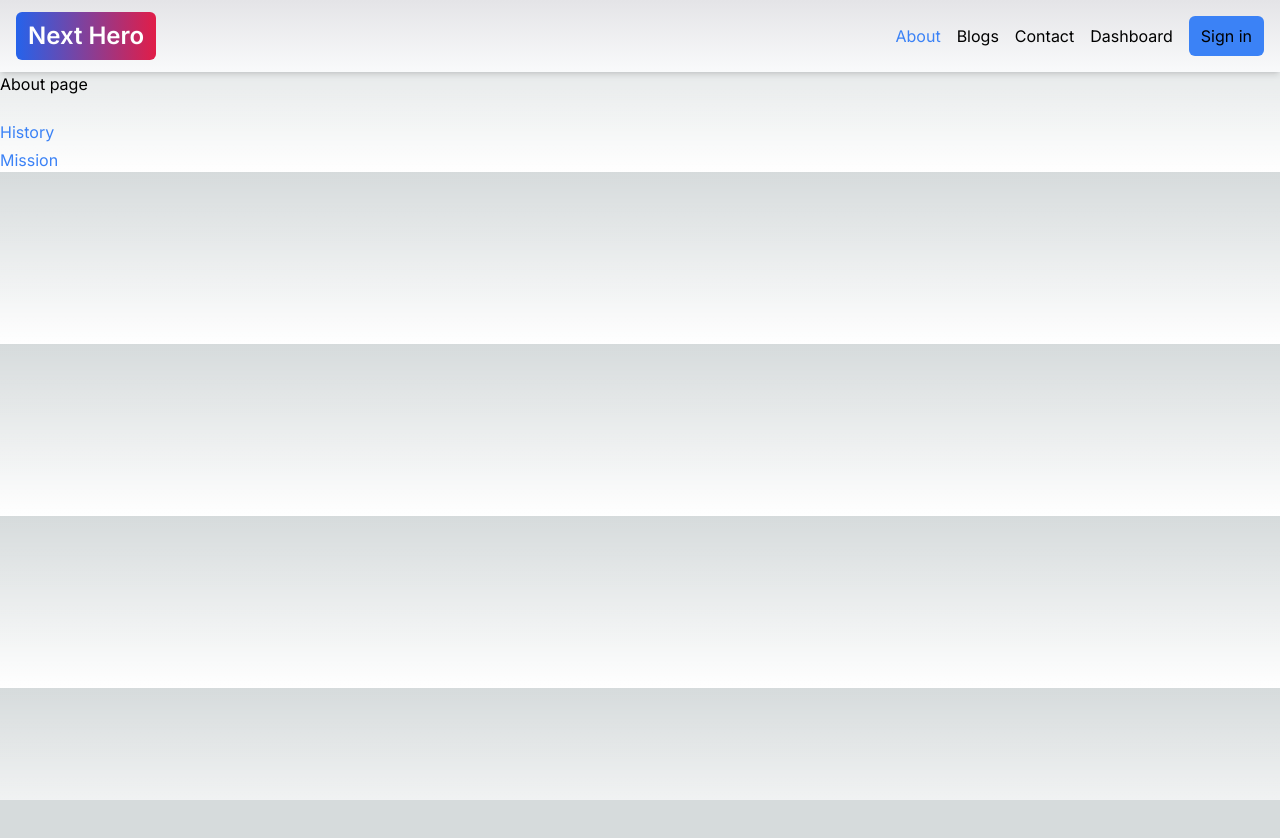
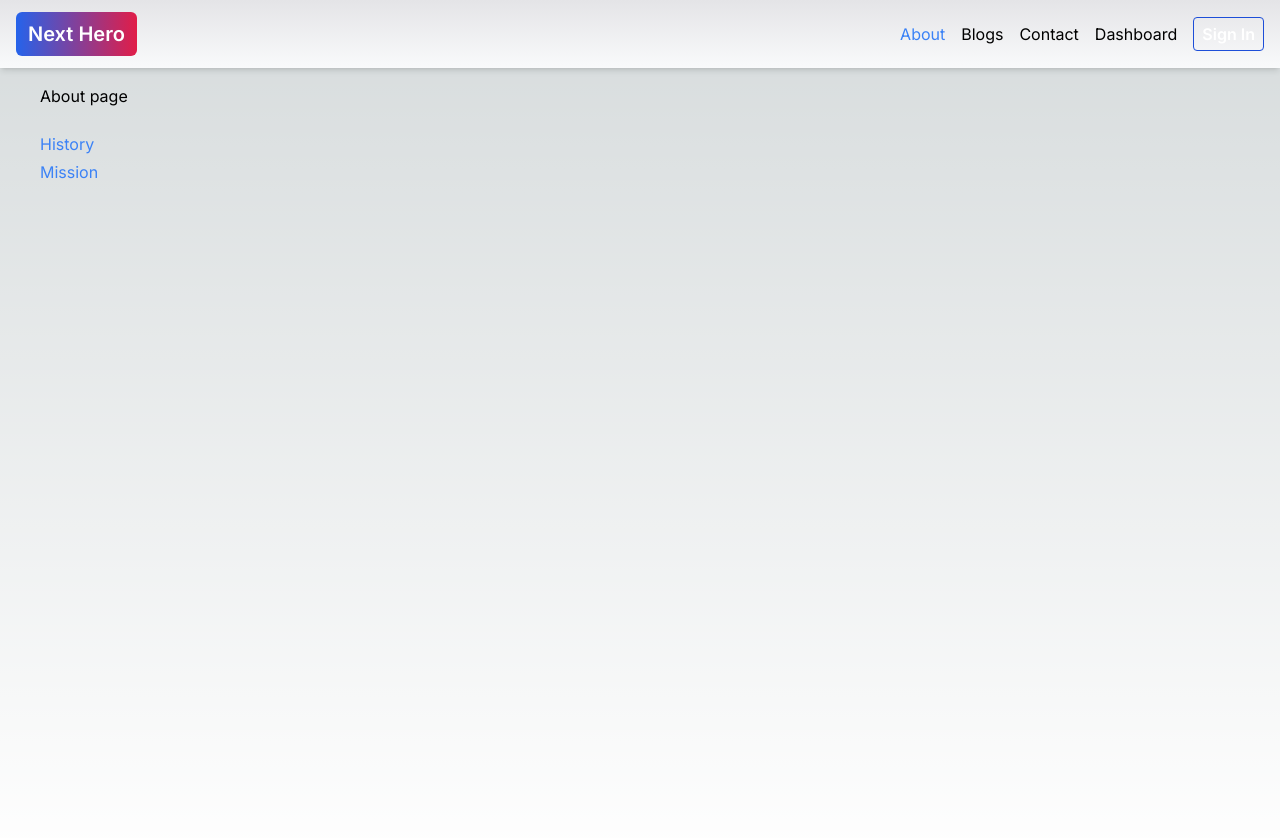
Before and after one commit to mhmitas/simple-next.js-template, a Next.js app: page /about in a window 1280 px wide. Shown: the top 838 px of the page. Before the commit the page ends 800 px from the top, so only its background shows below. Built offline with nearby package versions, Linux system fonts and the light colour scheme.

Commit message:
commit - Route Groups used

```diff
--- a/src/app/(dashboards)/dashboard/layout.jsx
+++ b/src/app/(dashboards)/dashboard/layout.jsx
@@ -23,10 +23,10 @@ const DashboardNavbar = () => {
                 Next Hero
             </Link>
             <div className="flex space-x-4">
-                <a href="#" className="hover:bg-gray-700 p-2 rounded">Home</a>
-                <a href="#" className="hover:bg-gray-700 p-2 rounded">Profile</a>
-                <a href="#" className="hover:bg-gray-700 p-2 rounded">Settings</a>
                 <a href="#" className="hover:bg-gray-700 p-2 rounded">Logout</a>
+                <div>
+                    <img src="https://via.placeholder.com/40" alt="Avatar" className="w-10 h-10 rounded-full border-2 border-gray-200 dark:border-gray-700" />
+                </div>
             </div>
         </nav>
     );
--- a/src/app/(root)/about/page.jsx
+++ b/src/app/(root)/about/page.jsx
@@ -1,13 +1,14 @@
 import AboutContents from '@/components/AboutContents';
+import Container from '@/components/common/Container';
 import React from 'react';
 
 const AboutPage = () => {
     return (
-        <div className=''>
+        <Container className=''>
             <h3>About page</h3>
             <br />
             <AboutContents />
-        </div>
+        </Container>
     );
 };
 
--- a/src/components/Navbar.jsx
+++ b/src/components/Navbar.jsx
@@ -17,7 +17,7 @@ const Navbar = () => {
     return (
         <nav className="w-full bg-gradient-to-b from-zinc-200 backdrop-blur-2xl dark:border-neutral-800 dark:bg-zinc-800/30 dark:from-inherit bg-gray-50 shadow-md">
             <div className="max-w-7xl mx-auto flex items-center justify-between py-3 px-4">
-                <Link className="text-2xl text-white font-semibold bg-gradient-to-r from-blue-600 to-rose-600 py-2 px-3 rounded-md" href="/">
+                <Link className="text-xl text-white font-semibold bg-gradient-to-r from-blue-600 to-rose-600 py-2 px-3 rounded-md" href="/">
                     Next Hero
                 </Link>
                 <div className="flex items-center space-x-4">
@@ -31,11 +31,9 @@ const Navbar = () => {
                             </li>
                         ))}
                     </ul>
-                    <Btn>
-                        <button >
-                            Sign in
-                        </button>
-                    </Btn>
+                    <button className="border border-blue-700 hover:bg-blue-700 text-white font-semibold py-1 px-2 rounded">
+                        Sign In
+                    </button>
                 </div>
             </div>
         </nav>
```
